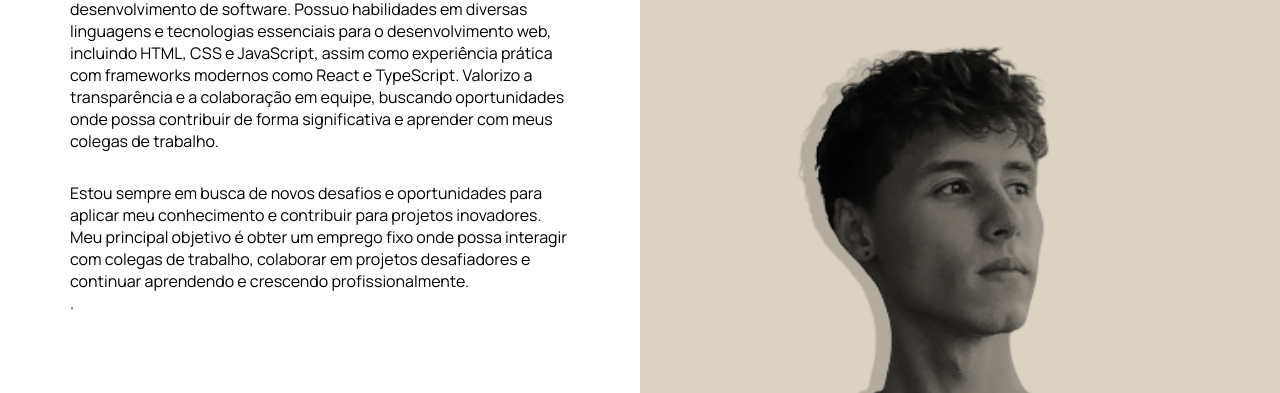
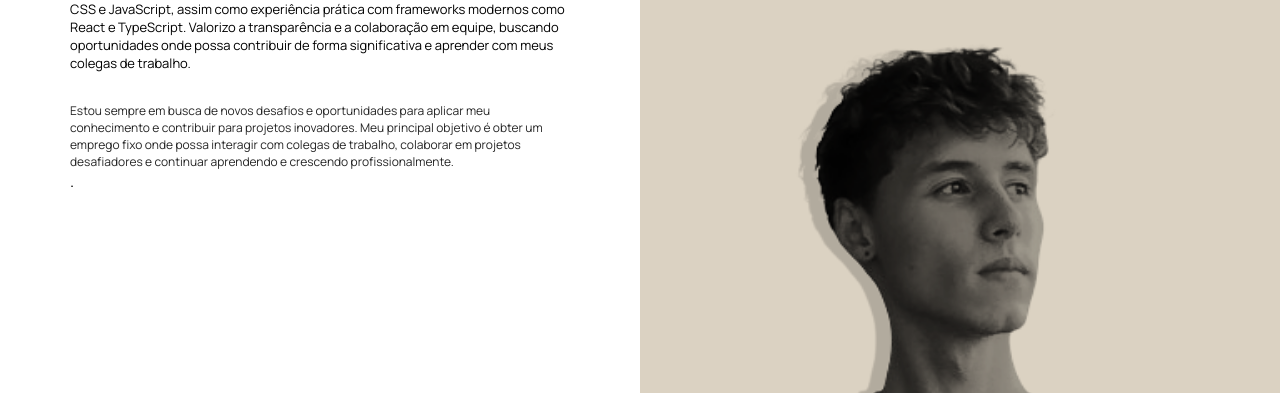
Before and after one commit to lucasreali/lucasreali.github.io, a plain HTML site: page index.html in a window 1280 px wide. Shown: the part 204-597 px from the top of the page. Drawn offline with Linux system fonts and the light colour scheme.

Commit message:
p-ajusts

```diff
--- a/assets/css/style.css
+++ b/assets/css/style.css
@@ -69,6 +69,12 @@ li {
 
   & p {
     padding-top: 30px;
+    font-size: 13px;
+  }
+
+  & .coment {
+    font-size: 12px;
+    color: var(--black);
   }
 }
 
--- a/index.html
+++ b/index.html
@@ -25,7 +25,7 @@
             <p>
               Olá, sou Lucas Reali, um desenvolvedor front-end dedicado a transformar ideias em experiências digitais cativantes. Atualmente, sou estudante do curso de Engenharia de Software na PUCPR, onde tenho aprimorado meu conhecimento em programação e desenvolvimento de software. Possuo habilidades em diversas linguagens e tecnologias essenciais para o desenvolvimento web, incluindo HTML, CSS e JavaScript, assim como experiência prática com frameworks modernos como React e TypeScript. Valorizo a transparência e a colaboração em equipe, buscando oportunidades onde possa contribuir de forma significativa e aprender com meus colegas de trabalho.
             </p>
-            <p>
+            <p class="coment">
               Estou sempre em busca de novos desafios e oportunidades para aplicar meu conhecimento e contribuir para projetos inovadores. Meu principal objetivo é obter um emprego fixo onde possa interagir com colegas de trabalho, colaborar em projetos desafiadores e continuar aprendendo e crescendo profissionalmente.
             </p>
             .
```
